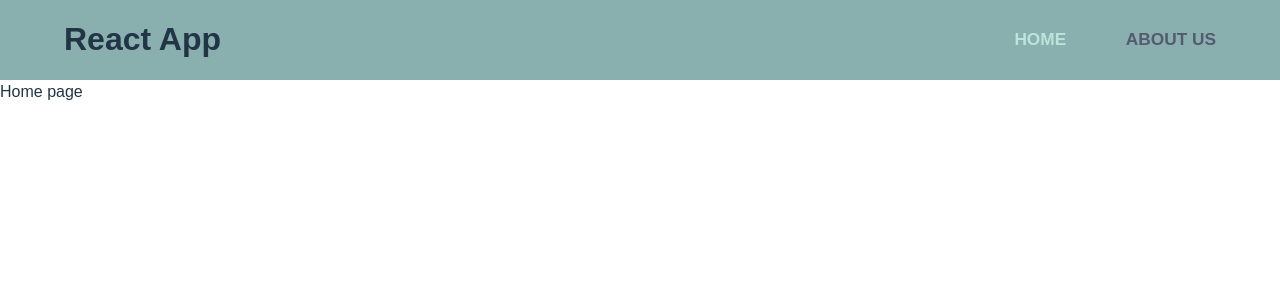
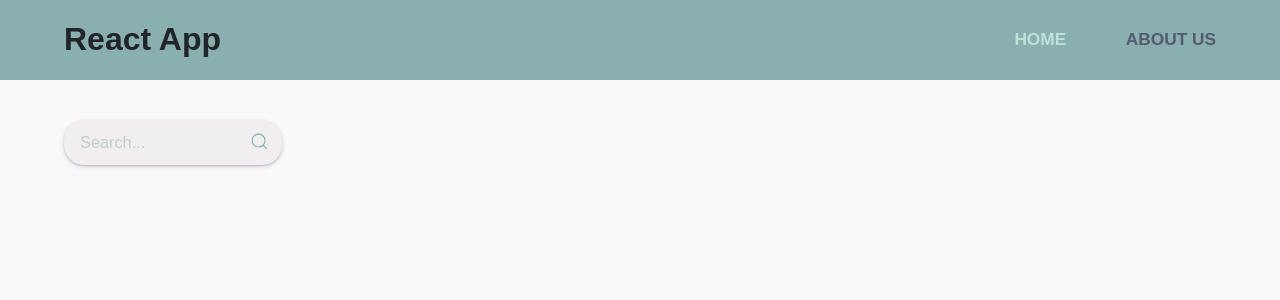
Before and after one commit to elukashova/rs-react, a React (Vite) app: page / in a window 1280 px wide. Shown: the top 300 px of the page. Built offline with nearby package versions, Linux system fonts and the light colour scheme.

Commit message:
feat: add search bar

```diff
--- a/src/App.tsx
+++ b/src/App.tsx
@@ -6,9 +6,8 @@ import HomePage from './pages/Home/Home';
 import AboutPage from './pages/About/About';
 import Main from './pages/Main';
 
-function App() {
+function App(): React.ReactElement {
   return (
-    <>
     <Routes>
       <Route path="/" element={<Main />}>
         <Route index element={<HomePage />} />
@@ -16,7 +15,6 @@ function App() {
         <Route path="*" element={<NotFoundPage />} />
       </Route>
     </Routes>
-    </>
   );
 }
 
--- a/src/components/header/Header.tsx
+++ b/src/components/header/Header.tsx
@@ -2,7 +2,7 @@ import React from 'react';
 import { NavLink } from 'react-router-dom';
 import './Header.styles.css';
 
-const Header = () => {
+const Header: React.FC = () => {
   return (
     <header className="header">
       <div className="header__wrapper">
--- /dev/null
+++ b/src/components/search-bar/SearchBar.styles.css
@@ -0,0 +1,54 @@
+.search__wrapper {
+  width: calc(10% + 4em + 3vw);
+  display: flex;
+  align-items: center;
+  justify-content: space-between;
+}
+
+.search__input {
+  width: 100%;
+  padding: .8rem 1rem;
+  margin-right: -2rem;
+  border: none;
+  border-radius: 20px;
+  font-size: calc(.7em + .4vw);
+  background-color: #F4F2F2;
+  color: #89B0AE;
+  transition: all ease-in-out .5s;
+}
+
+.search__input:hover, .search__input:focus {
+  box-shadow: rgba(50, 50, 93, 0.25) 0px 2px 5px -1px, rgba(0, 0, 0, 0.3) 0px 1px 3px -1px;
+}
+
+.search__input:focus {
+  background-color: #F0EEEE;
+  outline: none;
+}
+
+.search__input::placeholder {
+  font-weight: 300;
+  color: #C4CBCB;
+}
+
+.search__input:focus + .search__button {
+  background-color: #F0EEEE;
+}
+
+.search__button {
+  margin-top: .1em;
+  margin-right: 1em;
+  border: none;
+  background-color: #F4F2F2;
+}
+
+.search__button:hover {
+  cursor: pointer;
+  background-color: #F4F2F2;
+}
+
+.search__icon {
+  height: 1.4em;
+  width: 1.4em;
+  fill: #89B0AE;
+}
--- /dev/null
+++ b/src/components/search-bar/SearchBar.tsx
@@ -0,0 +1,25 @@
+import React from 'react';
+import './SearchBar.styles.css';
+
+const SearchBar: React.FC = () => {
+  return (
+    <div className="search__wrapper">
+      <input
+        className="search__input"
+        type="text"
+        placeholder="Search..."
+        autoComplete="off"
+        autoFocus
+      />
+      <button className="search__button">
+        <svg className="search__icon" aria-hidden="true" viewBox="0 0 24 24">
+          <g>
+            <path d="M21.53 20.47l-3.66-3.66C19.195 15.24 20 13.214 20 11c0-4.97-4.03-9-9-9s-9 4.03-9 9 4.03 9 9 9c2.215 0 4.24-.804 5.808-2.13l3.66 3.66c.147.146.34.22.53.22s.385-.073.53-.22c.295-.293.295-.767.002-1.06zM3.5 11c0-4.135 3.365-7.5 7.5-7.5s7.5 3.365 7.5 7.5-3.365 7.5-7.5 7.5-7.5-3.365-7.5-7.5z"></path>
+          </g>
+        </svg>
+      </button>
+    </div>
+  );
+};
+
+export default SearchBar;
--- a/src/index.css
+++ b/src/index.css
@@ -24,7 +24,6 @@ body {
   background-position: center center;
   background-attachment: fixed;
   cursor: default;
-  transition: all 0.3s;
 }
 
 :root {
@@ -52,39 +51,3 @@ a {
   font-weight: 500;
   text-decoration: inherit;
 }
-
-a:hover {
-  color: #535bf2;
-}
-
-button {
-  border-radius: 8px;
-  border: 1px solid transparent;
-  padding: 0.6em 1.2em;
-  font-size: 1em;
-  font-weight: 500;
-  font-family: inherit;
-  background-color: #1a1a1a;
-  cursor: pointer;
-  transition: border-color 0.25s;
-}
-button:hover {
-  border-color: #646cff;
-}
-button:focus,
-button:focus-visible {
-  outline: 4px auto -webkit-focus-ring-color;
-}
-
-@media (prefers-color-scheme: light) {
-  :root {
-    color: #213547;
-    background-color: #ffffff;
-  }
-  a:hover {
-    color: #747bff;
-  }
-  button {
-    background-color: #f9f9f9;
-  }
-}
--- a/src/pages/404/404.tsx
+++ b/src/pages/404/404.tsx
@@ -1,7 +1,7 @@
 import React from 'react';
 
 const NotFoundPage: React.FC = () => {
-  return <header>404 Not Found page</header>;
+  return <section className="section">404 Not Found page</section>;
 };
 
 export default NotFoundPage;
--- a/src/pages/About/About.tsx
+++ b/src/pages/About/About.tsx
@@ -1,7 +1,7 @@
 import React from 'react';
 
 const AboutPage: React.FC = () => {
-  return <header>About page</header>;
+  return <section className="section">About page</section>;
 };
 
 export default AboutPage;
--- a/src/pages/Home/Home.tsx
+++ b/src/pages/Home/Home.tsx
@@ -1,7 +1,12 @@
 import React from 'react';
+import SearchBar from '../../components/search-bar/SearchBar';
 
 const HomePage: React.FC = () => {
-  return <header>Home page</header>;
+  return (
+    <section className="section">
+      <SearchBar />
+    </section>
+  );
 };
 
 export default HomePage;
--- /dev/null
+++ b/src/pages/Main.styles.css
@@ -0,0 +1,11 @@
+.main {
+  display: flex;
+  align-items: center;
+  justify-content: center;
+  width: 100%;
+  height: 100%;
+}
+
+.section {
+  width: 90%;
+}
--- a/src/pages/Main.tsx
+++ b/src/pages/Main.tsx
@@ -1,6 +1,7 @@
 import React from 'react';
 import { Outlet } from 'react-router-dom';
 import Header from '../components/header/Header';
+import './Main.styles.css';
 
 const Main: React.FC = () => {
   return (
```
Lines whose indentation alone changed are shown as unchanged.
